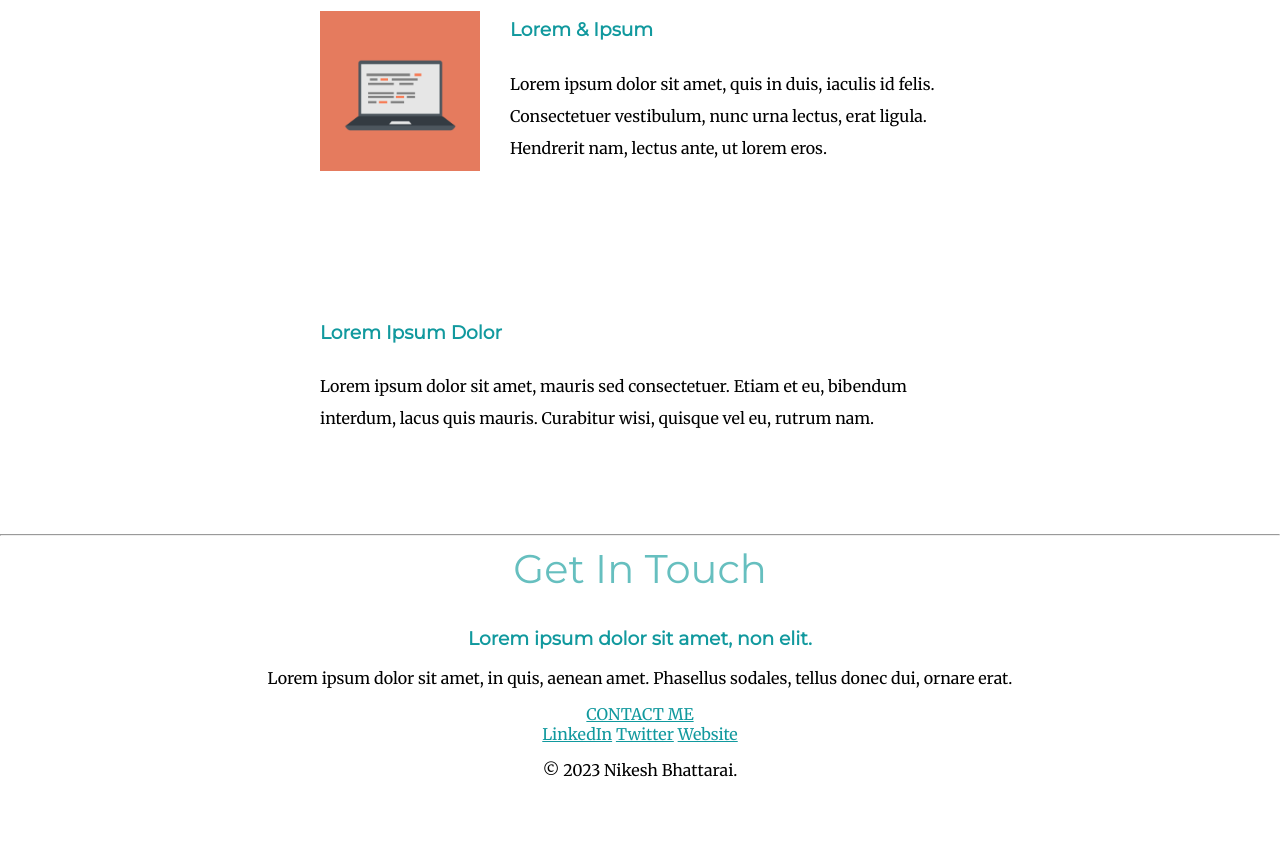
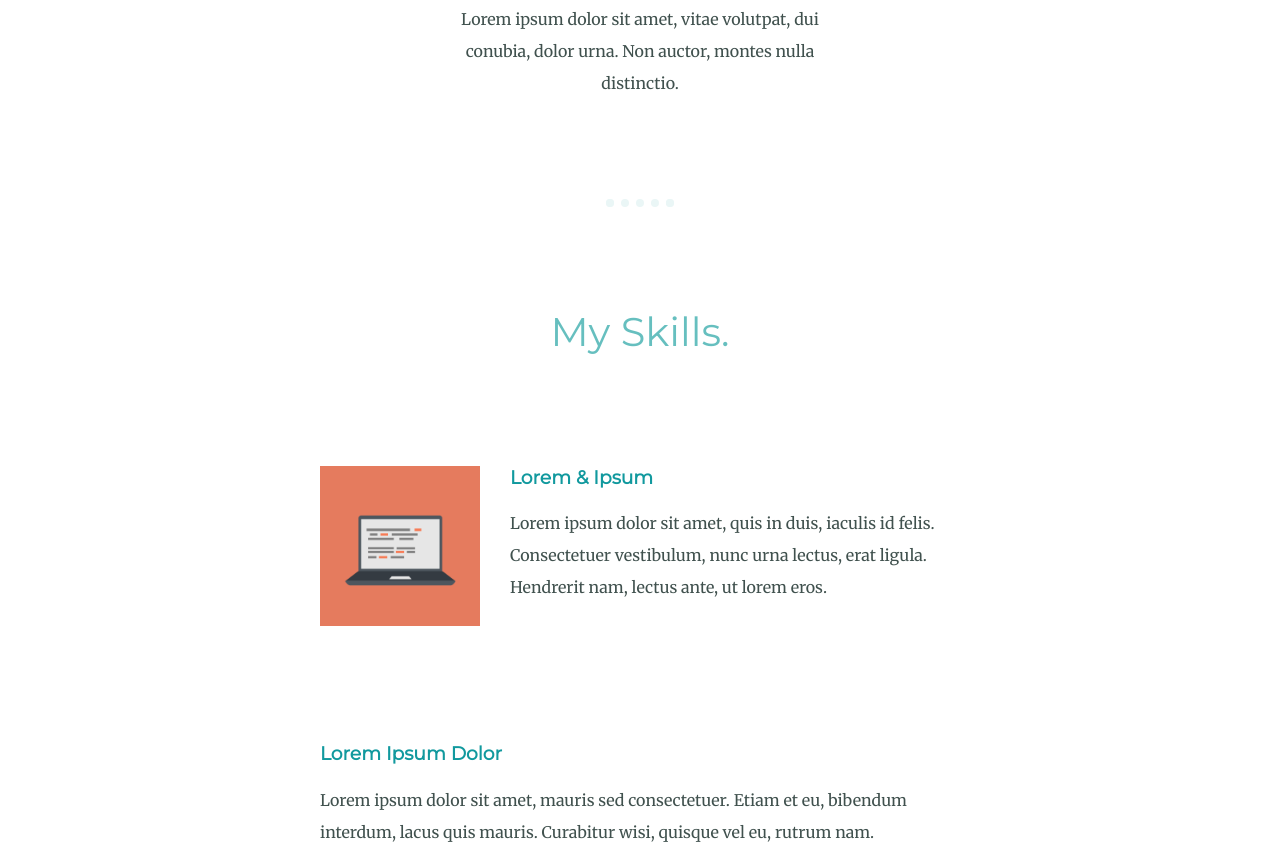
Before and after one commit to nikeshbhattarai/75DaysCodingChallenge, a plain HTML site: page Day41-44/CSS - My Site/index.html in a window 1280 px wide. Shown: the part 1315-2180 px from the top of the page. Before the commit the page ends 2111 px from the top, so only its background shows below. Drawn offline with Linux system fonts and the light colour scheme.

Commit message:
Finished creating a website using HTML and CSS.

```diff
--- a/Day41-44/CSS - My Site/css/styles.css
+++ b/Day41-44/CSS - My Site/css/styles.css
@@ -1,4 +1,5 @@
 body {
+    color: #40514E;
     margin: 0;
     text-align: center;
     font-family: 'Merriweather', serif;
@@ -14,9 +15,9 @@ h1 {
 h2 {
     color: #66bfbf;
     font-family: 'Montserrat', sans-serif;
-    margin-top: 0;
     font-size: 2.5rem;
     font-weight: normal;
+    padding-bottom: 10px;
 }
 
 h3 {
@@ -24,19 +25,26 @@ h3 {
     font-family: 'Montserrat', sans-serif;
 }
 
+p {
+    line-height: 2;
+}
+
+hr {
+    border: dotted #EAF6F6 8px;
+    border-bottom: none;
+    width: 4%;
+    margin: 100px auto;
+}
+
 a {
     color: #11999E;
+    font-family: 'Montserrat', sans-serif;
+    margin: 10px 20px;
+    text-decoration: none;
 }
 
-.top-cloud {
-    position: absolute;
-    right: 400px;
-    top: 50px;
-}
-.bottom-cloud{
-    position: absolute;
-    left: 400px;
-    bottom: 300px;
+a:hover {
+    color: #EAF6F6;
 }
 
 .top-container {
@@ -45,11 +53,31 @@ a {
     padding-top: 100px;
 }
 
+.middle-container {
+    margin: 100px 0;
+}
+
+.bottom-container {
+    background-color: #66BFBF;
+    padding: 50px 0 20px;
+}
+
+.top-cloud {
+    position: absolute;
+    right: 300px;
+    top: 40px;
+}
+
+.bottom-cloud{
+    position: absolute;
+    left: 250px;
+    bottom: 300px;
+}
+
 .skill-row {
     width: 50%;
     margin: 100px auto 100px auto;
     text-align: left;
-    line-height: 2;
 }
 
 .computer {
@@ -57,3 +85,46 @@ a {
     float: left;
     margin-right: 30px;
 }
+
+.intro {
+    width: 30%;
+    margin: auto;
+}
+
+.contact-message {
+    width: 40%;
+    margin: 40px auto 60px;
+}
+
+.copyright {
+    color: #EAF6F6;
+    font-size: 0.75rem;
+    padding: 20px 0;
+}
+
+.btn {
+    background: #11cdd4;
+    background-image: -webkit-linear-gradient(top, #11cdd4, #11999e);
+    background-image: -moz-linear-gradient(top, #11cdd4, #11999e);
+    background-image: -ms-linear-gradient(top, #11cdd4, #11999e);
+    background-image: -o-linear-gradient(top, #11cdd4, #11999e);
+    background-image: linear-gradient(to bottom, #11cdd4, #11999e);
+    -webkit-border-radius: 8;
+    -moz-border-radius: 8;
+    border-radius: 8px;
+    font-family: 'Montserrat', sans-serif;
+    color: #ffffff;
+    font-size: 20px;
+    padding: 10px 20px 10px 20px;
+    text-decoration: none;
+}
+
+.btn:hover {
+    background: #30e3cb;
+    background-image: -webkit-linear-gradient(top, #30e3cb, #2bc4ad);
+    background-image: -moz-linear-gradient(top, #30e3cb, #2bc4ad);
+    background-image: -ms-linear-gradient(top, #30e3cb, #2bc4ad);
+    background-image: -o-linear-gradient(top, #30e3cb, #2bc4ad);
+    background-image: linear-gradient(to bottom, #30e3cb, #2bc4ad);
+    text-decoration: none;
+}
--- a/Day41-44/CSS - My Site/index.html
+++ b/Day41-44/CSS - My Site/index.html
@@ -23,7 +23,7 @@
         <div class="profile">
           <img src="images/profile_pic.png" alt="profile-pic">
           <h2>Hello.</h2>
-          <p>Lorem ipsum dolor sit amet, vitae volutpat, dui conubia, dolor urna. Non auctor, montes nulla distinctio.</p>
+          <p class="intro">Lorem ipsum dolor sit amet, vitae volutpat, dui conubia, dolor urna. Non auctor, montes nulla distinctio.</p>
         </div>
         <hr>
         <div class="skills">
@@ -43,17 +43,16 @@
         <div class="contact-me">
           <h2>Get In Touch</h2>
           <h3>Lorem ipsum dolor sit amet, non elit.</h3>
-          <p>Lorem ipsum dolor sit amet, in quis, aenean amet. Phasellus sodales, tellus donec dui, ornare erat.</p>
+          <p class="contact-message">Lorem ipsum dolor sit amet, in quis, aenean amet. Phasellus sodales, tellus donec dui, ornare erat.</p>
           <a class="btn" href="mailto:nikeshvtrai10@gmail.com">CONTACT ME</a>
         </div>
       </div>
-
 
       <div class="bottom-container">
         <a class="footer-link" href="https://www.linkedin.com/in/nikeshbhattarai/">LinkedIn</a>
         <a class="footer-link" href="https://twitter.com/">Twitter</a>
         <a class="footer-link" href="https://nikeshvtrai10.github.io/cv/">Website</a>
-        <p>© 2023 Nikesh Bhattarai.</p>
+        <p class="copyright">© 2023 Nikesh Bhattarai.</p>
       </div>
 
 </body>
```
